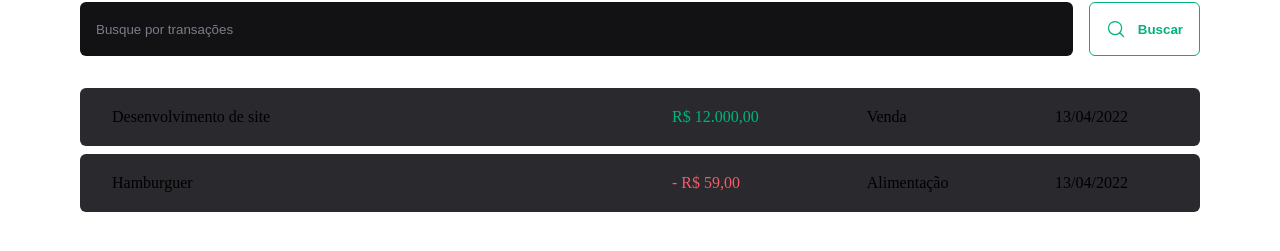
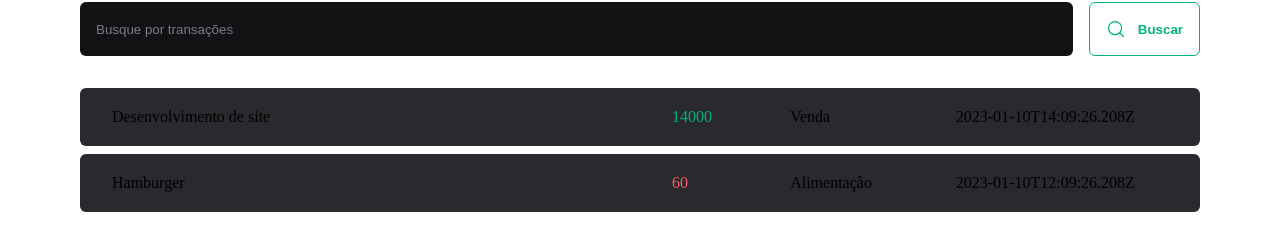
Before and after one commit to legeannd/dt-money, a React app: page / in a window 1280 px wide. Shown: the part 349-600 px from the top of the page. Built offline with nearby package versions, Linux system fonts and the light colour scheme; data requests are answered from the project's data file; the HTML template or start-up script is replaced by a standard one.

Commit message:
feat: request transactions from api

```diff
--- a/server.json
+++ b/server.json
@@ -13,7 +13,7 @@
       "description": "Hamburger",
       "type": "outcome",
       "category": "Alimentação",
-      "price": 50,
+      "price": 60,
       "createdAt": "2023-01-10T12:09:26.208Z"
     }
   ]
--- a/src/pages/Transactions/index.tsx
+++ b/src/pages/Transactions/index.tsx
@@ -1,9 +1,32 @@
+import { useEffect, useState } from "react";
 import { Header } from "../../components/Header";
 import { Summary } from "../../components/Summary";
 import { SearchForm } from "./components/SearchForm";
 import { PriceHighlight, TransactionsContainer, TransactionsTable } from "./styles";
 
+interface Transaction {
+  id: number;
+  description: string;
+  type: 'income' | 'outcome';
+  price: number;
+  category: string;
+  createdAt: string;
+}
+
 export function Transactions () {
+  const [transactions, setTransactions] = useState<Transaction[]>([])
+
+  async function loadTransactions() {
+    const response = await fetch('http://localhost:3000/transactions')
+    const data = await response.json()
+
+    setTransactions(data)
+  }
+
+  useEffect(() => {
+    loadTransactions()
+  }, [])
+
   return (
     <div>
       <Header />
@@ -14,26 +37,18 @@
 
         <TransactionsTable>
           <tbody>
-            <tr>
-              <td width="50%">Desenvolvimento de site</td>
-              <td>
-                <PriceHighlight variant="income">
-                  R$ 12.000,00
-                </PriceHighlight>
-              </td>
-              <td>Venda</td>
-              <td>13/04/2022</td>
-            </tr>
-            <tr>
-              <td width="50%">Hamburguer</td>
-              <td>
-                <PriceHighlight variant="outcome">
-                  - R$ 59,00
-                </PriceHighlight>
-              </td>
-              <td>Alimentação</td>
-              <td>13/04/2022</td>
-            </tr>
+            {transactions.map(transaction => (
+              <tr key={transaction.id}>
+                <td width="50%">{transaction.description}</td>
+                <td>
+                  <PriceHighlight variant={transaction.type}>
+                    {transaction.price}
+                  </PriceHighlight>
+                </td>
+                <td>{transaction.category}</td>
+                <td>{transaction.createdAt}</td>
+              </tr>
+            ))}
           </tbody>
         </TransactionsTable>
       </TransactionsContainer>
```
